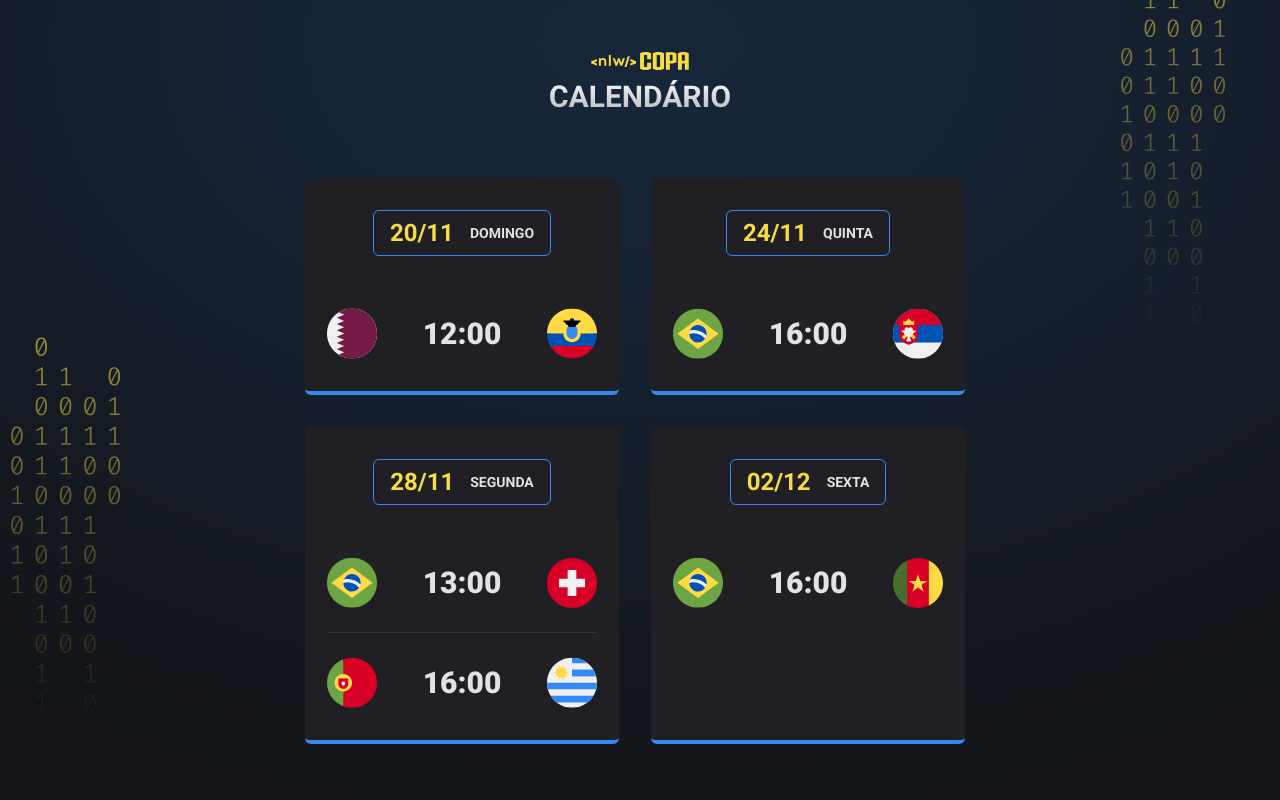
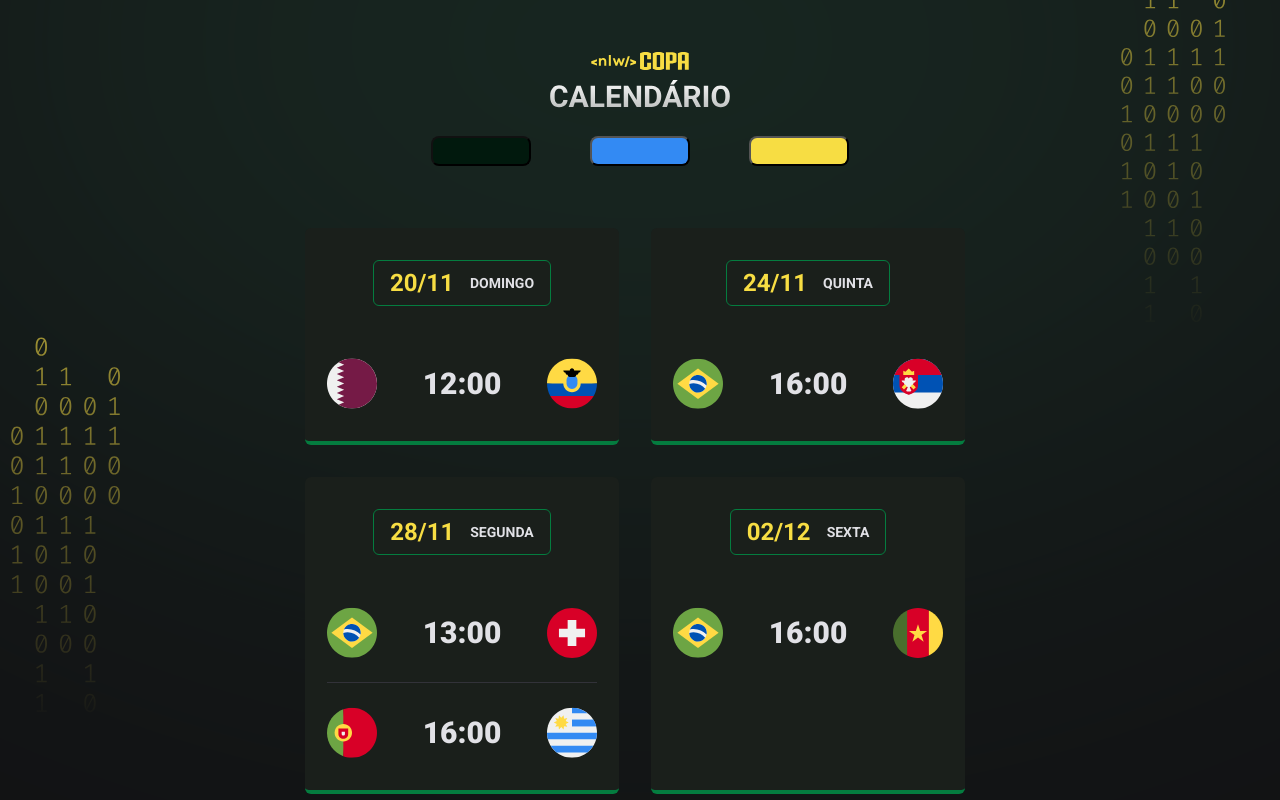
Before and after one commit to HenriqueBnchn/nlw-copa, a plain HTML site: page index.html in a window 1280 px wide. Drawn offline with Linux system fonts and the light colour scheme.

Commit message:
created btn for color change

```diff
--- a/index.html
+++ b/index.html
@@ -13,10 +13,15 @@
   <link href="https://fonts.googleapis.com/css2?family=Roboto:wght@700;900&display=swap" rel="stylesheet">
 </head>
 
-<body class="blue">
+<body class="green">
   <div id="app">
     <header>
       <img src="./assets/logo.svg" alt="logo nlw copa">
+      <div class="buttons">
+        <button onclick="changeColorGreen()" value="green" id="btn-green"></button>
+        <button onclick="changeColorBlue()" value="blue" id="btn-blue"></button>
+        <button onclick="changeColorYellow()" value="yellow" id="btn-yellow"></button>
+      </div>
     </header>
 
     <main id="cards">
--- a/main.js
+++ b/main.js
@@ -7,7 +7,6 @@ function createGame(player1, hour, player2) {
     </li>
   `
 }
-
 
 let delay = -0.3;
 
@@ -29,3 +28,53 @@ document.querySelector('#cards').innerHTML = `
     ${createCard("28/11", "segunda", createGame('brazil', '13:00', 'switzerland') + createGame('portugal', '16:00', 'uruguai'))}
     ${createCard("02/12", "sexta", createGame('brazil', '16:00', 'cameroon'))}
 `
+
+
+
+
+let btn_green = document.querySelector('#btn-green')
+let btn_blue = document.querySelector('#btn-blue')
+let btn_yellow = document.querySelector('#btn-yellow')
+
+let body = document.querySelector('body')
+
+
+function changeColorYellow(){
+  body.className = 'yellow'
+  checkColor()
+}
+function changeColorBlue(){
+  body.className = 'blue'
+  checkColor()
+}
+function changeColorGreen(){
+  body.className = 'green'
+  checkColor()
+}
+
+checkColor()
+
+
+function checkColor(){
+
+  if (body.classList.contains('blue')){
+
+    btn_green.style.filter = "brightness(100%)"
+    btn_yellow.style.filter = "brightness(100%)"
+    btn_blue.style.filter = "brightness(20%)"
+
+  }else if(body.classList.contains('green')){
+
+    btn_blue.style.filter = "brightness(100%)"
+    btn_yellow.style.filter = "brightness(100%)"
+    btn_green.style.filter = "brightness(20%)"
+
+  }else if(body.classList.contains('yellow')){
+
+    btn_blue.style.filter = "brightness(100%)"
+    btn_green.style.filter = "brightness(100%)"
+    btn_yellow.style.filter = "brightness(20%)"
+
+  }
+
+}
--- a/style.css
+++ b/style.css
@@ -10,6 +10,43 @@
   --card-title-border: #746615;
   --bg: url('./assets/bg-yellow.svg');
 }
+
+header{
+  display: flex;
+  flex-direction: column;
+  align-items: center;
+}
+
+header .buttons{
+  margin-top: 20px;
+  display: flex;
+  justify-content: space-evenly;
+  width: 80%;
+}
+
+.buttons button{
+  width: 100px;
+  height: 30px;
+  border-radius: 8px;
+  transition: 0.3s;
+}
+
+.buttons button:hover{
+  transform: scale(110%);
+  cursor: pointer;
+}
+
+#btn-blue{
+  background-color: #338af3;
+}
+#btn-green{
+  background-color: #047C3F;
+}
+#btn-yellow{
+  background-color: #F7DD43;
+}
+
+
 
 body.blue{
   --bg-primary: #202024;
```
